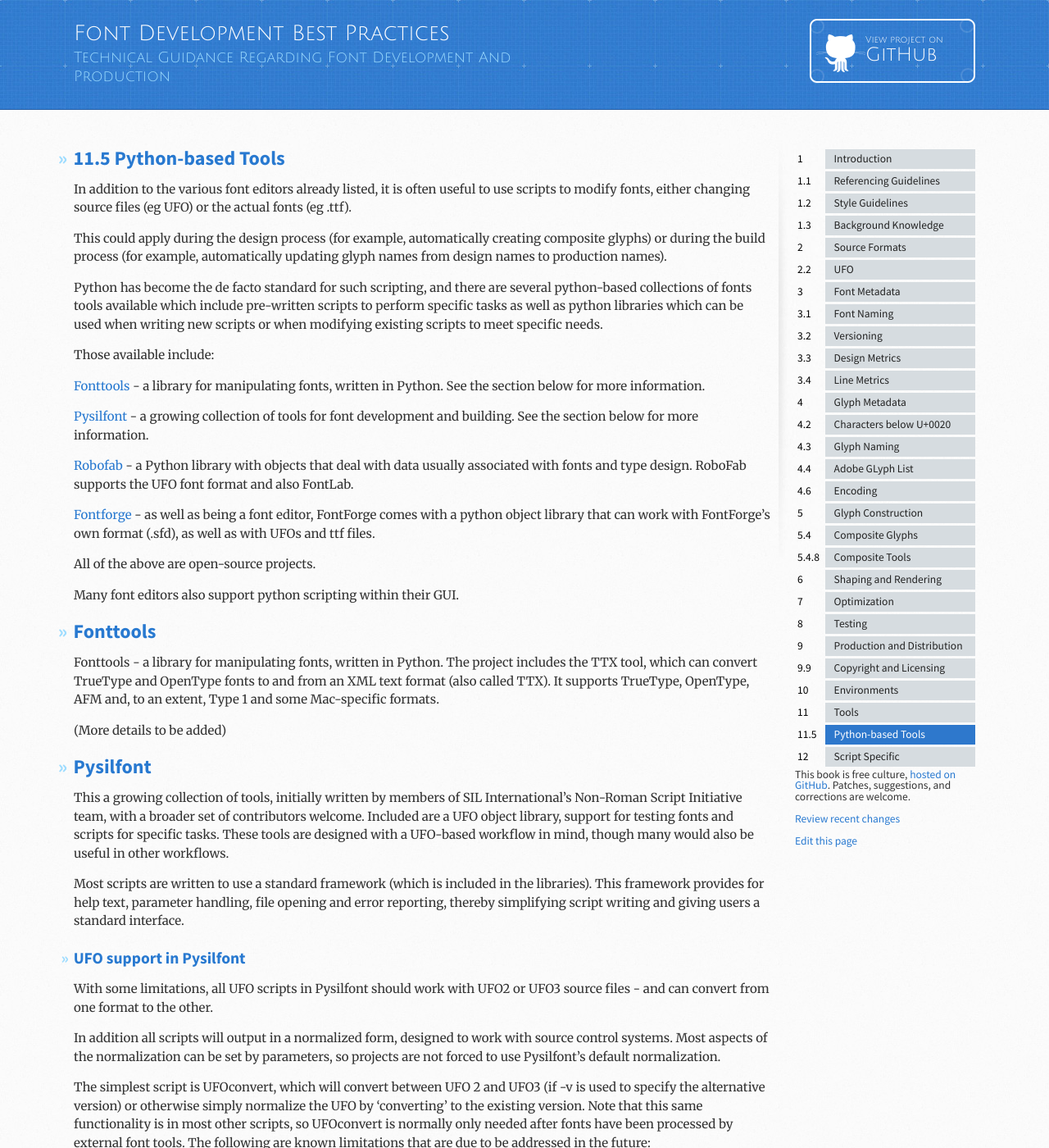
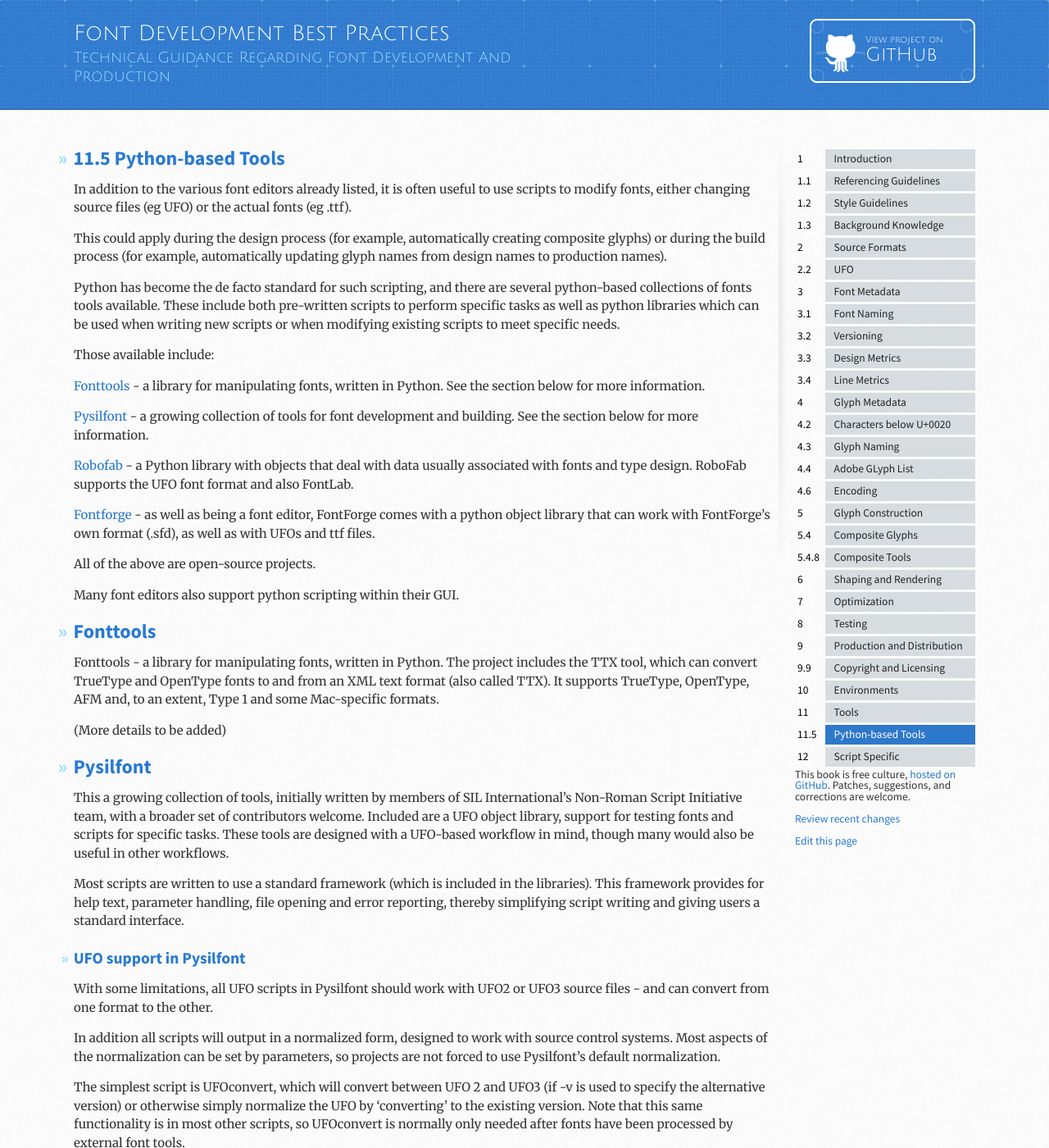
Before and after one commit to silnrsi/FDBP, a Jekyll site: the page built from en-US/Python-based_tools.md, in a window 1280 px wide and 1400 px high. Shown: the whole window at 82% size. Built offline with Jekyll 4.4.1, drawn with Linux system fonts in a browser that asks for light colours; some of the changed text lies outside the part shown.

Commit message:
update Python based tools

```diff
--- a/en-US/Python-based_tools.md
+++ b/en-US/Python-based_tools.md
@@ -11,7 +11,7 @@ In addition to the various font editors already listed, it is often useful to us
 
 This could apply during the design process (for example, automatically creating composite glyphs) or during the build process (for example, automatically updating glyph names from design names to production names).
 
-Python has become the de facto standard for such scripting, and there are several python-based collections of fonts tools available which include pre-written scripts to perform specific tasks as well as python libraries which can be used when writing new scripts or when modifying existing scripts to meet specific needs.
+Python has become the de facto standard for such scripting, and there are several python-based collections of fonts tools available. These include both pre-written scripts to perform specific tasks as well as python libraries which can be used when writing new scripts or when modifying existing scripts to meet specific needs.
 
 Those available include:
 
@@ -47,6 +47,7 @@ With some limitations, all UFO scripts in Pysilfont should work with UFO2 or UFO
 In addition all scripts will output in a normalized form, designed to work with source control systems.  Most aspects of the normalization can be set by parameters, so projects are not forced to use Pysilfont’s default normalization.
 
 The simplest script is UFOconvert, which will convert between UFO 2 and UFO3 (if -v is used to specify the alternative version) or otherwise simply normalize the UFO by ‘converting’ to the existing version.  Note that this same functionality is in most other scripts, so UFOconvert is normally only needed after fonts have been processed by external font tools.
+
 The following are known limitations that are due to be addressed in the future:
 
 * UFO 3 specific folders (data and images) are not copied
```
